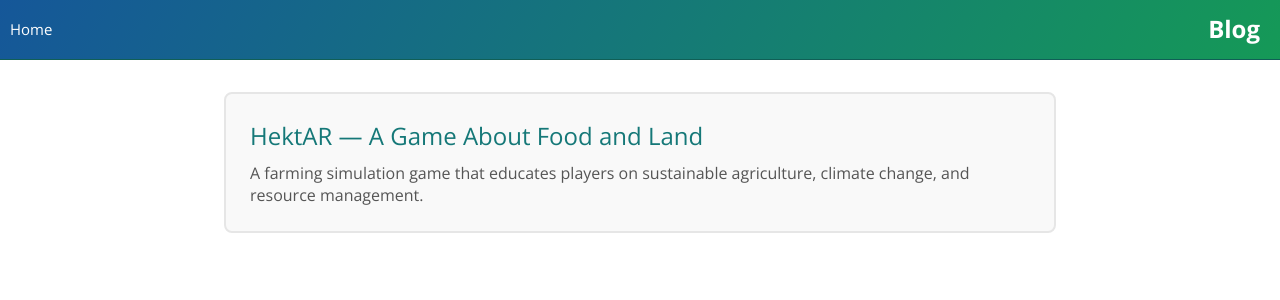
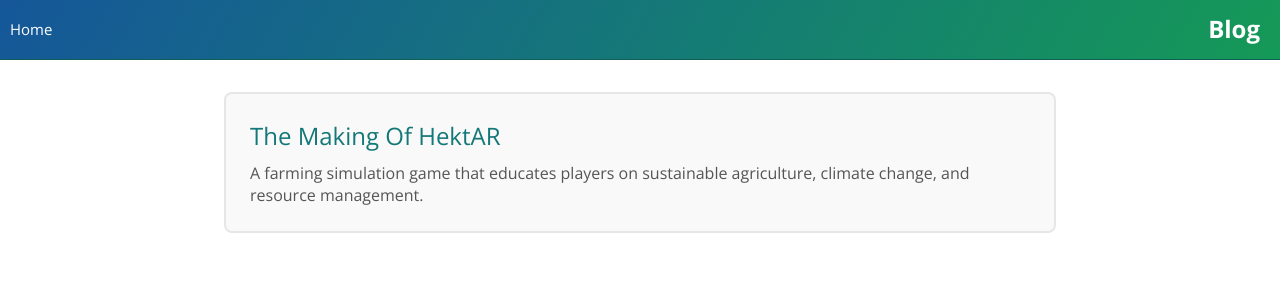
Before and after one commit to GeorgiKostov/georgikostov.github.io, a Jekyll site: the page built from pages/blog.md, in a window 1280 px wide. Shown: the top 300 px of the page. Built offline with Jekyll 4.4.1, drawn with Linux system fonts in a browser that asks for light colours.

Commit message:
Rename hektar blog

```diff
--- a/pages/blog.md
+++ b/pages/blog.md
@@ -5,7 +5,7 @@ permalink: /pages/blog/
 ---
 <div class="blog-cards">
   <a href="{{ '/posts/hektar-game/' | relative_url }}" class="blog-card">
-    <h2>HektAR — A Game About Food and Land</h2>
+    <h2>The Making Of HektAR</h2>
     <p>A farming simulation game that educates players on sustainable agriculture, climate change, and resource management.</p>
   </a>
 </div>
```
Also changed, not shown: posts/hektar-game.md (+1 -1 lines), 3 other files.
